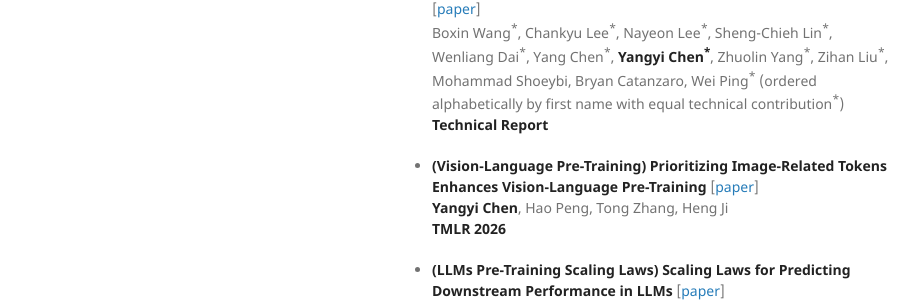
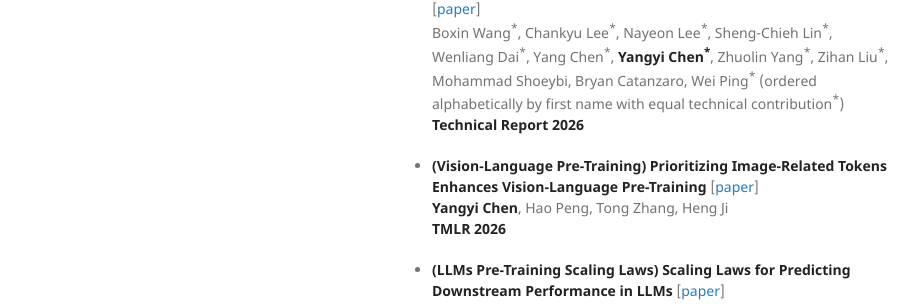
Before and after one commit to Yangyi-Chen/yangyi-chen.github.io, a Jekyll site: the page built from index.md, in a window 1280 px wide and 1284 px high. Shown: the part 618-922 px from the top of the window, without its empty margins (178-1096 px from the left). Built offline with Jekyll 4.4.1, drawn with Linux system fonts in a browser that asks for light colours.

Commit message:
Change technical report year for Nemotron-Cascade
Updated the technical report year for 'Nemotron-Cascade' from 2025 to 2026.

```diff
--- a/index.md
+++ b/index.md
@@ -66,7 +66,7 @@ I work on **scalable foundation models**, aiming to establish fundamental approa
 
 **<sup>\*</sup>  indicates equal contribution**
 
-- **(LLMs RL Post-Training) Nemotron-Cascade: Scaling Cascaded Reinforcement Learning for General-Purpose Reasoning Models** [[paper](https://arxiv.org/pdf/2512.13607)] <br/> Boxin Wang<sup>\*</sup>, Chankyu Lee<sup>\*</sup>, Nayeon Lee<sup>\*</sup>, Sheng-Chieh Lin<sup>\*</sup>, Wenliang Dai<sup>\*</sup>, Yang Chen<sup>\*</sup>, **Yangyi Chen<sup>\*</sup>**, Zhuolin Yang<sup>\*</sup>, Zihan Liu<sup>\*</sup>, Mohammad Shoeybi, Bryan Catanzaro, Wei Ping<sup>\*</sup> (ordered alphabetically by first name with equal technical contribution<sup>\*</sup>) <br/> **Technical Report**
+- **(LLMs RL Post-Training) Nemotron-Cascade: Scaling Cascaded Reinforcement Learning for General-Purpose Reasoning Models** [[paper](https://arxiv.org/pdf/2512.13607)] <br/> Boxin Wang<sup>\*</sup>, Chankyu Lee<sup>\*</sup>, Nayeon Lee<sup>\*</sup>, Sheng-Chieh Lin<sup>\*</sup>, Wenliang Dai<sup>\*</sup>, Yang Chen<sup>\*</sup>, **Yangyi Chen<sup>\*</sup>**, Zhuolin Yang<sup>\*</sup>, Zihan Liu<sup>\*</sup>, Mohammad Shoeybi, Bryan Catanzaro, Wei Ping<sup>\*</sup> (ordered alphabetically by first name with equal technical contribution<sup>\*</sup>) <br/> **Technical Report 2026**
 
 - **(Vision-Language Pre-Training) Prioritizing Image-Related Tokens Enhances Vision-Language Pre-Training** [[paper](https://arxiv.org/abs/2505.08971)] <br/> **Yangyi Chen**, Hao Peng, Tong Zhang, Heng Ji <br/> **TMLR 2026**
 
```
